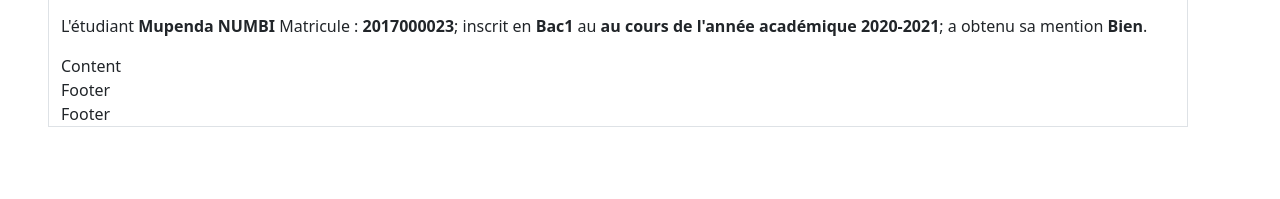
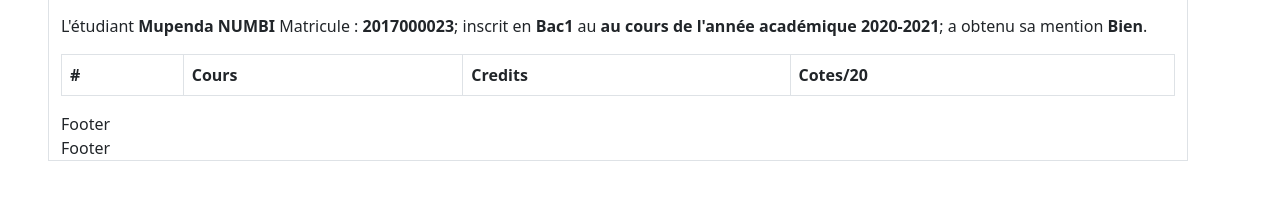
Before and after one commit to MarienMupenda/modele-releve-upl, a plain HTML site: page index.html in a window 1280 px wide. Shown: the part 221-420 px from the top of the page. Drawn offline with Linux system fonts and the light colour scheme.

Commit message:
add table

```diff
--- a/index.html
+++ b/index.html
@@ -26,15 +26,26 @@
         </div>
     </div>
     <div style="background-color: lightgrey" class="text-center mb-3">
-        <strong class="text-decoration-underline text-uppercase"> Attestation de réussite de l'année académique 2020-2021
+        <strong class="text-decoration-underline text-uppercase"> Attestation de réussite de l'année académique
+            2020-2021
         </strong>
     </div>
     <div>
         <div class="mb-3">
             L'étudiant <strong>Mupenda NUMBI</strong> Matricule : <strong>2017000023</strong>; inscrit en <strong>
-                Bac1</strong> au <strong> au cours de l'année académique 2020-2021</strong>; a obtenu sa mention <strong>Bien</strong>.
+            Bac1</strong> au <strong> au cours de l'année académique 2020-2021</strong>; a obtenu sa mention <strong>Bien</strong>.
         </div>
-        <div>Content</div>
+        <div>
+            <table class="table table-bordered">
+                <thead>
+                <tr>
+                    <th scope="col">#</th>
+                    <th scope="col">Cours</th>
+                    <th scope="col">Credits</th>
+                    <th scope="col">Cotes/20</th>
+                </thead>
+            </table>
+        </div>
         <div>Footer</div>
     </div>
     <div>Footer</div>
```
